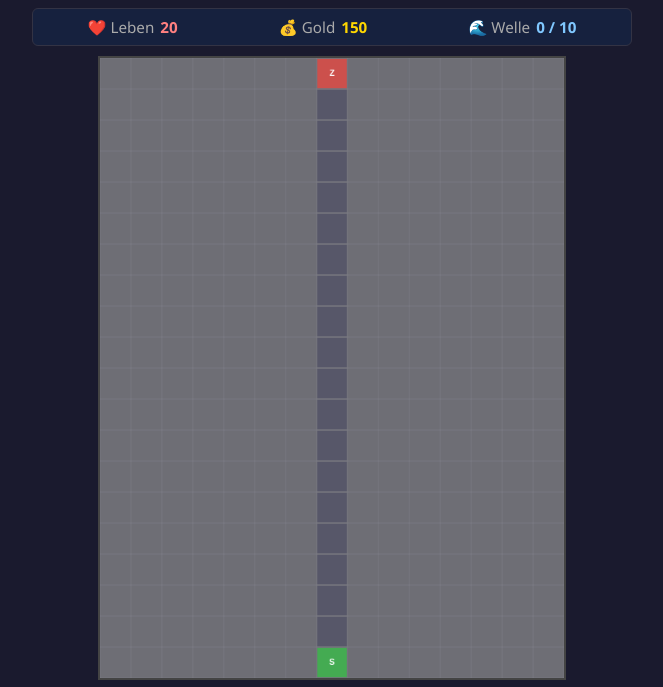
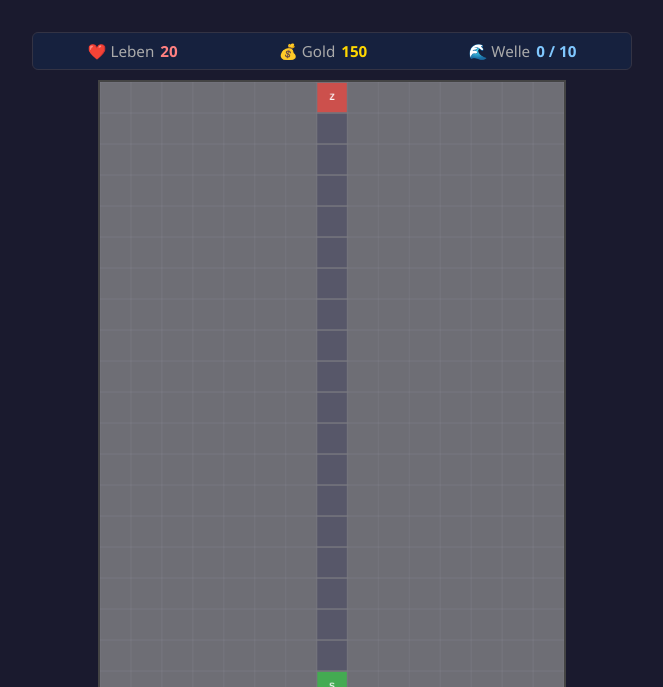
Before and after one commit to annawae/towerDefense, a plain HTML site: page index.html in a window 1280 px wide. Shown: the top 687 px of the page, without its empty margins (308-971 px from the left). Drawn offline with Linux system fonts and the light colour scheme.

Commit message:
Groesserer Abstand oberhalb des HUD

```diff
--- a/index.html
+++ b/index.html
@@ -22,7 +22,7 @@
       min-height: 100vh;
       padding: 8px;
       /* Abstand zur Geräte-Statusleiste (Notch/Uhrzeit) am Handy */
-      padding-top: calc(8px + env(safe-area-inset-top, 0px));
+      padding-top: calc(32px + env(safe-area-inset-top, 0px));
       /* verhindert versehentliches Scrollen/Textmarkieren beim Tippen */
       -webkit-user-select: none;
       user-select: none;
```
